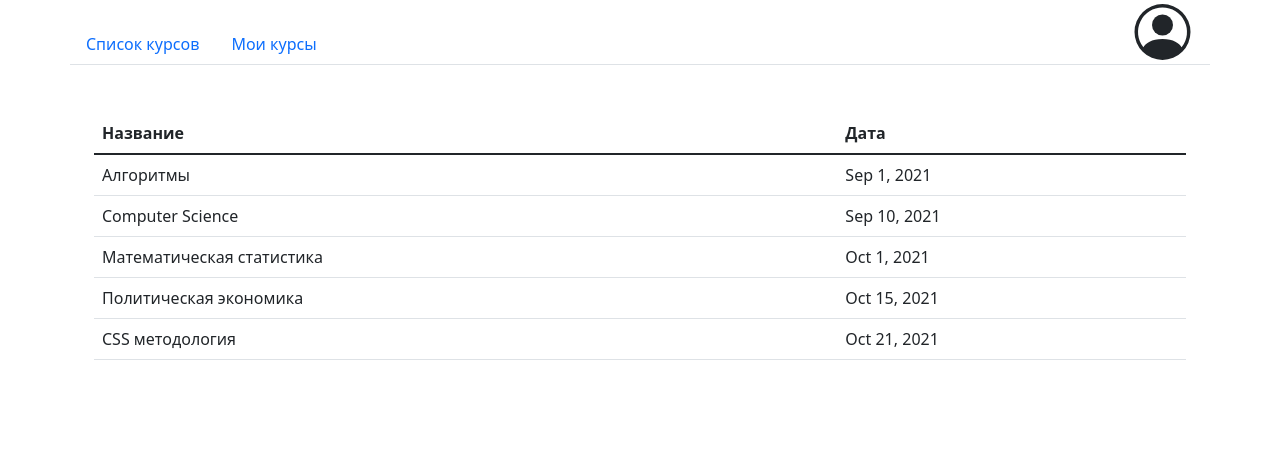
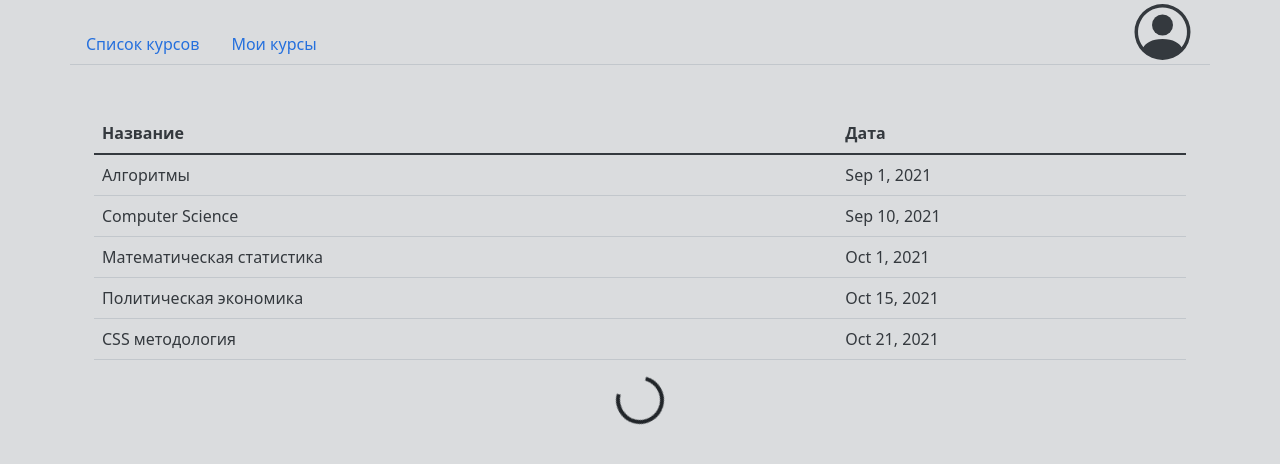
Before and after one commit to Gennady77/online-school, an Angular app: page / in a window 1280 px wide. Shown: the top 464 px of the page. Built offline with nearby package versions, Linux system fonts and the light colour scheme.

Commit message:
[develop] spinner overlay loading - create spinner-overlay in app template - add @popperjs/core package - enable negative margins in bootstarp - import bootstrap into main entry point - set css style for spinner-overlay

```diff
--- a/package.json
+++ b/package.json
@@ -20,6 +20,7 @@
     "@angular/platform-browser-dynamic": "~12.2.0",
     "@angular/router": "~12.2.0",
     "@ng-bootstrap/ng-bootstrap": "^10.0.0",
+    "@popperjs/core": "^2.10.1",
     "bootstrap": "^5.1.1",
     "bootstrap-icons": "^1.5.0",
     "rxjs": "~6.6.0",
--- a/src/app/app.component.html
+++ b/src/app/app.component.html
@@ -1,4 +1,10 @@
 <app-icons></app-icons>
+<div class="spinner-overlay">
+  <div class="spinner-overlay__inner bg-opacity-25 bg-secondary"></div>
+  <div style="width: 3rem; height: 3rem;" class="spinner-border position-absolute top-50 start-50 mt-n4 ms-n4" role="status">
+    <span class="visually-hidden">Loading...</span>
+  </div>
+</div>
 <div class="container">
   <header class="row mb-5 align-items-end border-bottom">
     <ul ngbNav class="nav col-11">
--- a/src/app/app.component.scss
+++ b/src/app/app.component.scss
@@ -0,0 +1,16 @@
+.spinner-overlay {
+  position: fixed;
+  top: 0;
+  left: 0;
+  right: 0;
+  bottom: 0;
+  z-index: 2000;
+
+  &__inner {
+    position: absolute;
+    top: 0;
+    left: 0;
+    right: 0;
+    bottom: 0;
+  }
+}
--- a/src/main.ts
+++ b/src/main.ts
@@ -1,5 +1,6 @@
 import { enableProdMode } from '@angular/core';
 import { platformBrowserDynamic } from '@angular/platform-browser-dynamic';
+import 'bootstrap';
 
 import { AppModule } from './app/app.module';
 import { environment } from './environments/environment';
--- a/src/styles.scss
+++ b/src/styles.scss
@@ -1,6 +1,5 @@
+$enable-negative-margins: true;
+
 /* Importing Bootstrap SCSS file. */
 @import '~bootstrap/scss/bootstrap';
 @import '~bootstrap-icons/font/bootstrap-icons.css';
-
-/* Importing Bootstrap SCSS file. */
-@import '~bootstrap/scss/bootstrap';
```
Also changed, not shown: 1 other file (tests, documents, lock files or other folders).
